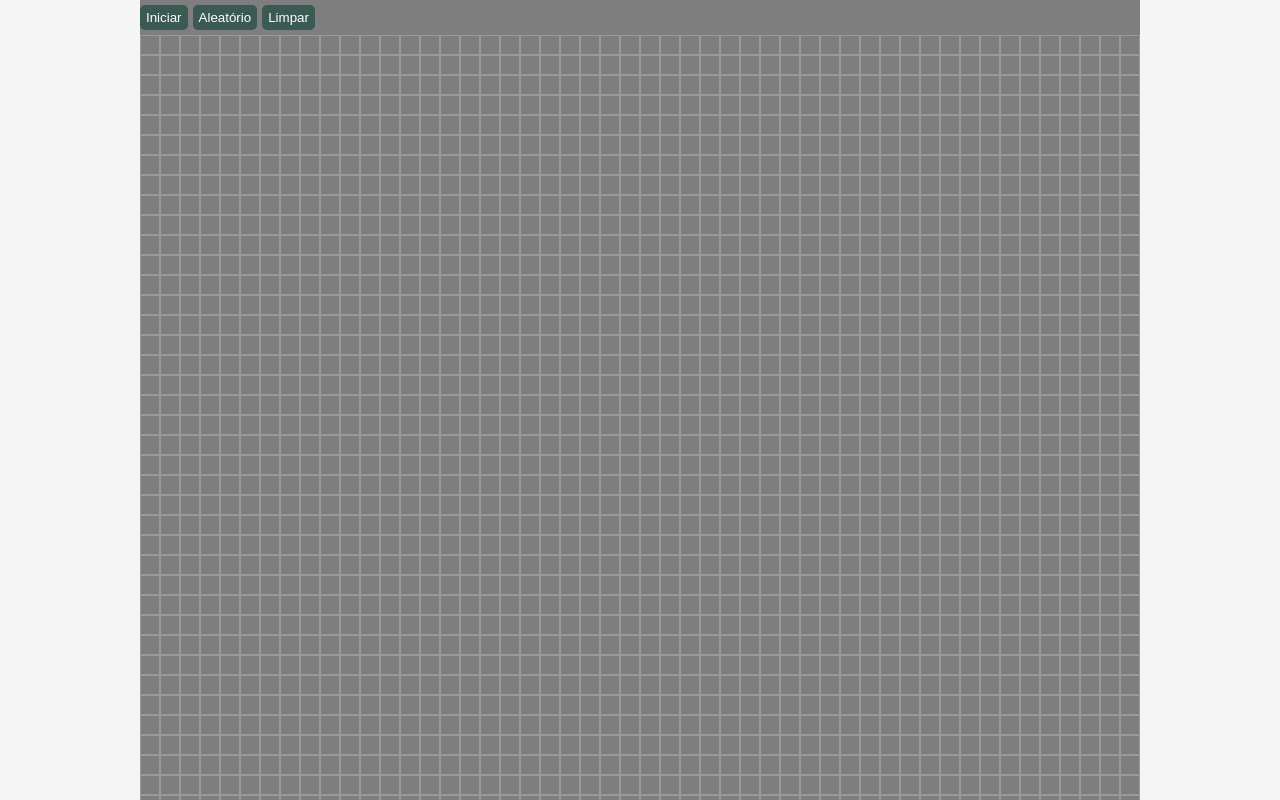
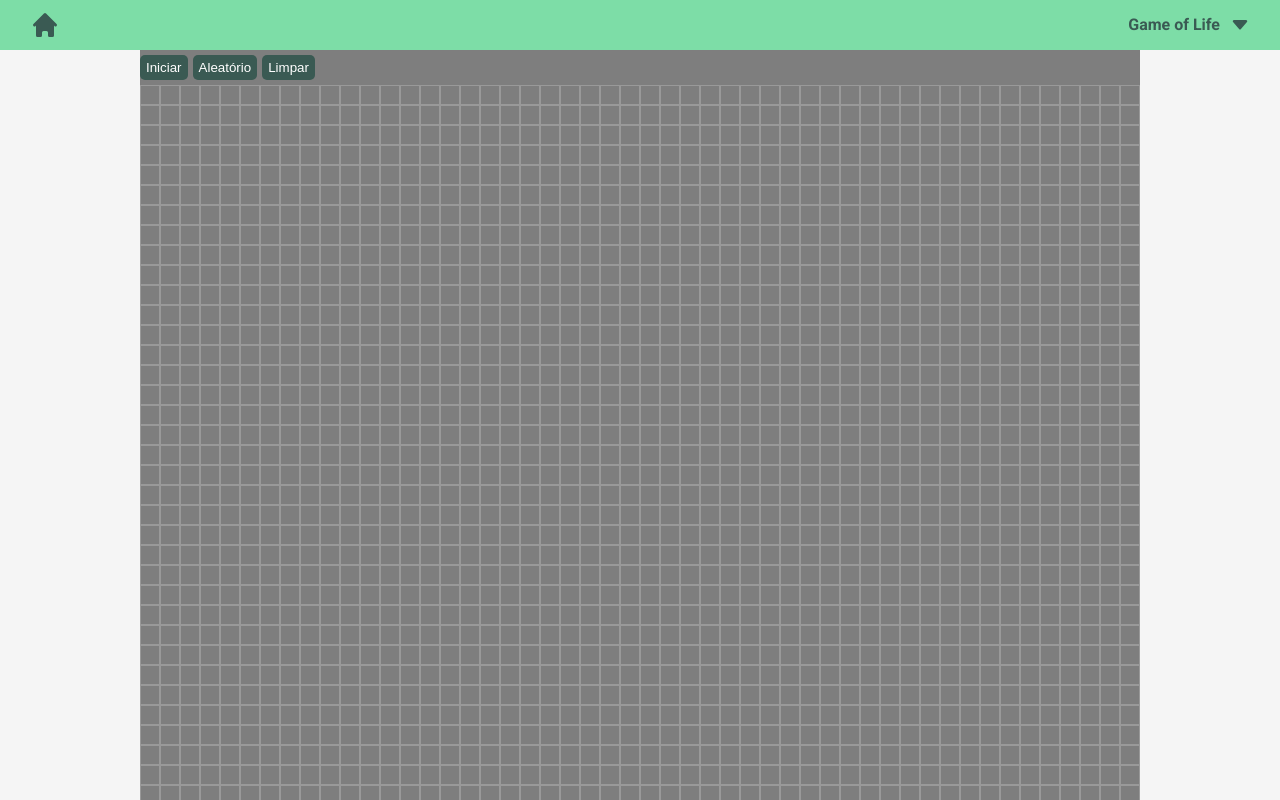
Before and after one commit to brunnaserafina/challenge-rota-das-oficinas, a React (Create React App) app: page /game-of-life in a window 1280 px wide. Shown: the top 800 px of the page. Built offline with nearby package versions, Linux system fonts and the light colour scheme.

Commit message:
feat: implemented Header component

```diff
--- a/package.json
+++ b/package.json
@@ -8,6 +8,7 @@
     "@testing-library/user-event": "^13.5.0",
     "react": "^18.2.0",
     "react-dom": "^18.2.0",
+    "react-icons": "^4.9.0",
     "react-router-dom": "^6.11.2",
     "react-scripts": "5.0.1",
     "styled-components": "^5.3.11",
--- /dev/null
+++ b/src/components/Header/Header.js
@@ -0,0 +1,108 @@
+import { useEffect, useState } from "react";
+import { Link, useLocation } from "react-router-dom";
+import styled from "styled-components";
+import { HiHome } from "react-icons/hi";
+import { BsCaretDownFill } from "react-icons/bs";
+
+export default function Header() {
+  const location = useLocation();
+  const [page, setPage] = useState("");
+  const [viewMenu, setViewMenu] = useState(false);
+
+  useEffect(() => {
+    if (location.pathname === "/roman-numeral-converter") {
+      setPage("Roman Numeral Converter");
+    } else if (location.pathname === "/restaurant-bill") {
+      setPage("Restaurant Bill Divider");
+    } else {
+      setPage("Game of Life");
+    }
+  }, [location.pathname]);
+
+  return (
+    <Wrapper>
+      <Link to={"/"}>
+        <HiHome fontSize={"30px"} color={"var(--dark-green)"} />
+      </Link>
+
+      <div onClick={() => setViewMenu(!viewMenu)}>
+        <p>{page}</p>
+        <BsCaretDownFill fontSize={"20px"} color={"var(--dark-green)"} />
+      </div>
+
+      <Menu viewMenu={viewMenu}>
+        <Link to={"/roman-numeral-converter"}>
+          Conversor de números romanos
+        </Link>
+        <Link to={"/game-of-life"}>Jogo da vida</Link>
+        <Link to={"/restaurant-bill"}>Divisor de contas de restaurante</Link>
+      </Menu>
+    </Wrapper>
+  );
+}
+
+const Wrapper = styled.div`
+  width: 100vw;
+  height: 50px;
+  display: flex;
+  align-items: center;
+  justify-content: space-between;
+  background-color: var(--green);
+  position: fixed;
+  top: 0;
+  left: 0;
+
+  > a {
+    margin-left: 30px;
+    display: flex;
+    align-items: end;
+    text-decoration: none;
+    color: var(--dark-green);
+    font-weight: 600;
+    font-size: px;
+  }
+
+  > a:hover {
+    text-decoration: underline;
+  }
+
+  div {
+    margin-right: 30px;
+    display: flex;
+    align-items: center;
+    cursor: pointer;
+  }
+
+  p {
+    color: var(--dark-green);
+    font-weight: 600;
+    margin-right: 10px;
+  }
+`;
+
+const Menu = styled.ul`
+  position: fixed;
+  right: 0;
+  top: 50px;
+  padding: 15px 35px;
+  background-color: var(--green);
+  border-radius: 0 0 10px 10px;
+  display: flex;
+  flex-direction: column;
+  max-height: ${({ viewMenu }) => (viewMenu ? "1000px" : "0")};
+  overflow: hidden;
+  transition: max-height 0.4s ease;
+  visibility: ${({ viewMenu }) => (viewMenu ? "visible" : "hidden")};
+
+  a {
+    margin-bottom: 7px;
+    color: var(--dark-green);
+    font-weight: 500;
+    text-decoration: none;
+  }
+
+  a:hover {
+    text-decoration: underline;
+    cursor: pointer;
+  }
+`;
--- a/src/pages/GameOfLife.js
+++ b/src/pages/GameOfLife.js
@@ -1,6 +1,7 @@
 import React, { useState, useRef, useCallback } from "react";
 import produce from "immer";
 import styled from "styled-components";
+import Header from "../components/Header/Header";
 
 const numRows = 50;
 const numCols = 50;
@@ -67,6 +68,7 @@ export default function GameOfLife() {
 
   return (
     <Wrapper>
+      <Header />
       <Button
         onClick={() => {
           setRunning(!running);
@@ -134,6 +136,7 @@ export default function GameOfLife() {
 
 const Wrapper = styled.div`
   background-color: #7e7e7e;
+  margin-top: 50px;
 `;
 
 const Button = styled.button`
--- a/src/pages/RestaurantBillSplitter.js
+++ b/src/pages/RestaurantBillSplitter.js
@@ -2,6 +2,7 @@ import React, { useState } from "react";
 import styled from "styled-components";
 import SelectConsumers from "../components/RestaurantBillSplitter/SelectConsumers";
 import illustrationRestaurant from "../assets/images/restaurant.png";
+import Header from "../components/Header/Header";
 
 export default function RestaurantBillSplitter() {
   const [viewDescribeProducts, setViewDescribeProducts] = useState(true);
@@ -66,6 +67,7 @@ export default function RestaurantBillSplitter() {
 
   return (
     <Wrapper>
+      <Header />
       <div>
         <Title>Divisor de conta de restaurante</Title>
 
--- a/src/pages/RomanNumeralConverter.js
+++ b/src/pages/RomanNumeralConverter.js
@@ -1,6 +1,7 @@
 import { useState } from "react";
 import styled from "styled-components";
 import romanIllustration from "../assets/images/roman.png";
+import Header from "../components/Header/Header";
 
 const romanToArabicMap = {
   M: 1000,
@@ -65,6 +66,7 @@ export default function RomanNumeralConverter() {
 
   return (
     <Background>
+      <Header />
       <Wrapper>
         <h1>Conversor de números romanos</h1>
 
```
Also changed, not shown: 1 other file (tests, documents, lock files or other folders).
